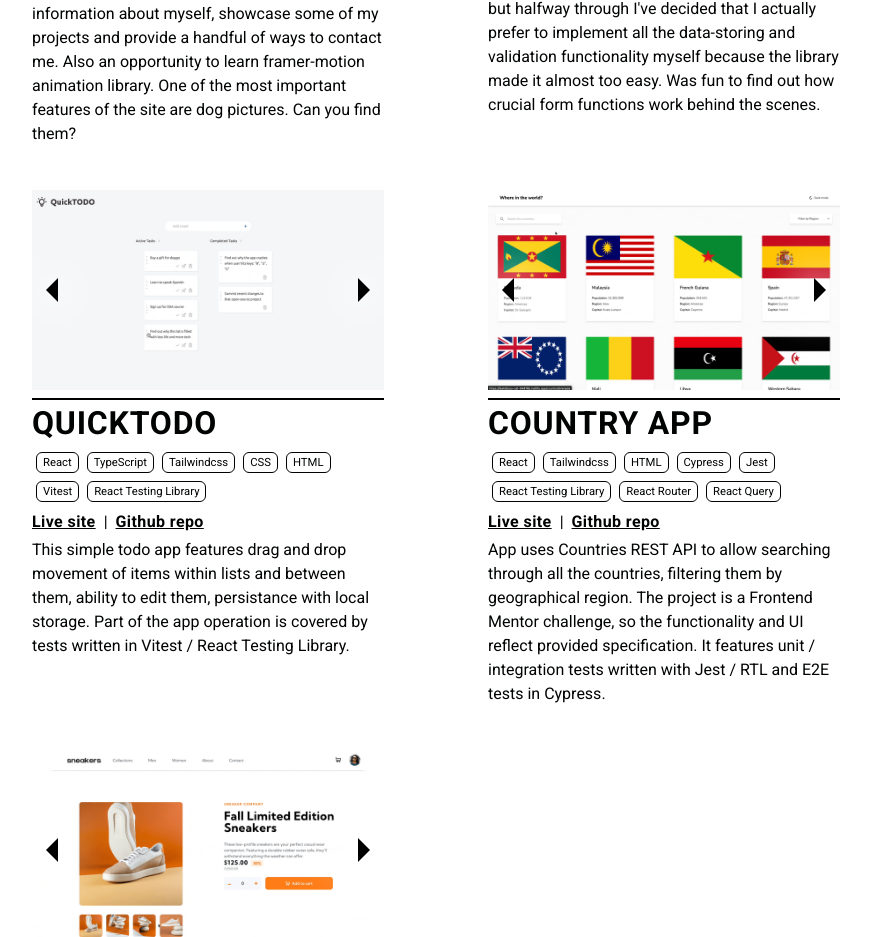
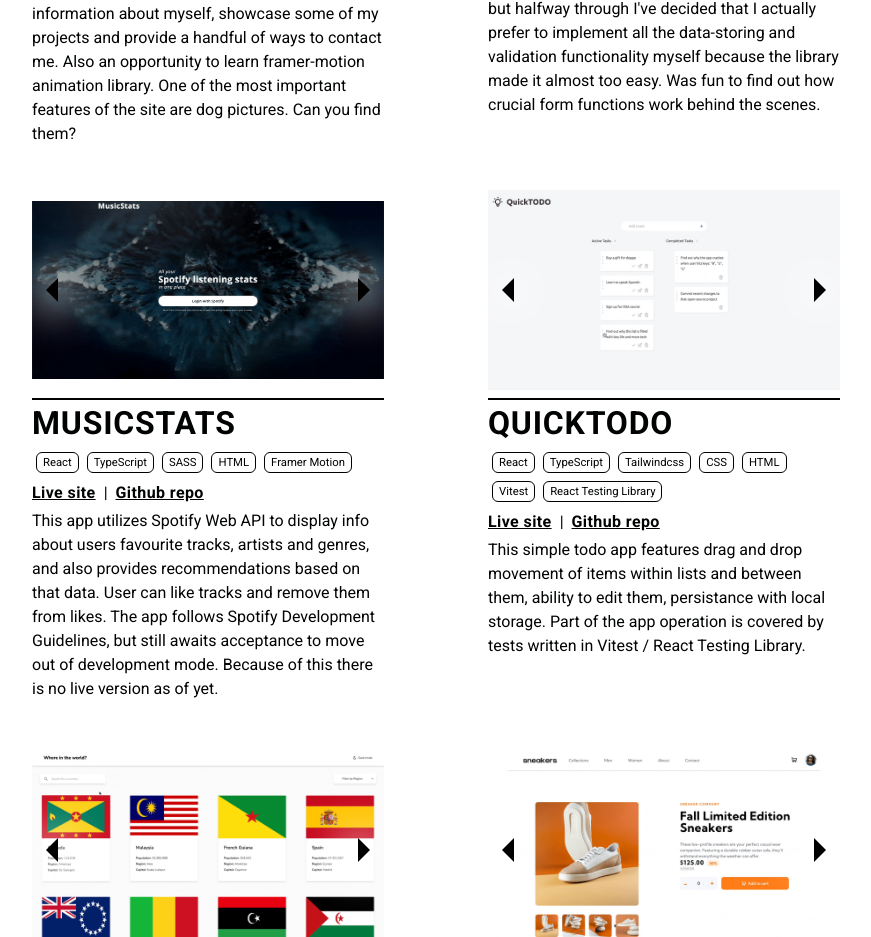
Before and after one commit to jackz070/jaceksmoter.dev, a React (Vite) app: page / in a window 1280 px wide. Shown: the part 1778-2715 px from the top of the page, without its empty margins (204-1075 px from the left). Built offline with nearby package versions, Linux system fonts and the light colour scheme.

Commit message:
Add new project

```diff
--- a/src/assets/ProjectData.ts
+++ b/src/assets/ProjectData.ts
@@ -62,6 +62,18 @@ export const projects = [
       "A multistep form with validation for booking a bus seat. First approached with react-hook-form, but halfway through I've decided that I actually prefer to implement all the data-storing and validation functionality myself because the library made it almost too easy. Was fun to find out how crucial form functions work behind the scenes.",
   },
   {
+    title: "MusicStats",
+    images: [
+      "/MusicStats/gif-musicstats-1.gif",
+      "/MusicStats/mobile-musicStats.png",
+    ],
+    tech: ["React", "TypeScript", "SASS", "HTML", "Framer Motion"],
+    liveLink: "https://github.com/jackz070/MusicStats",
+    githubLink: "https://github.com/jackz070/MusicStats",
+    description:
+      "This app utilizes Spotify Web API to display info about users favourite tracks, artists and genres, and also provides recommendations based on that data. User can like tracks and remove them from likes. The app follows Spotify Development Guidelines, but still awaits acceptance to move out of development mode. Because of this there is no live version as of yet.",
+  },
+  {
     title: "QuickTODO",
     images: ["/quickTODO/gif-quickTODO.gif", "/quickTODO/mobile-quickTODO.png"],
     tech: [
--- a/src/components/Hero.tsx
+++ b/src/components/Hero.tsx
@@ -75,9 +75,18 @@ const Hero = () => {
                   ? "text-dynamicXL"
                   : "text-[1.6rem] fixed top-0 z-50 font-sans"
               }`}
-              initial={{ x: -1200 }}
-              animate={{ x: 0 }}
-              transition={{ duration: 1.2, delay: 0.2, type: "spring" }}
+              initial={{
+                x: -1000,
+                filter: "blur(10px)",
+                transform: "scale(1.2)",
+              }}
+              animate={{ x: 0, filter: "blur(0px)", transform: "scale(1)" }}
+              transition={{
+                duration: 2.9,
+                delay: 0.3,
+                type: "spring",
+                stiffness: 35,
+              }}
               style={{ transition: "font-size 0.5s" }}
             >
               Jacek Smoter
```
Also changed, not shown: public/MusicStats/gif-musicstats-1.gif (added), public/MusicStats/mobile-musicStats.png (added).
